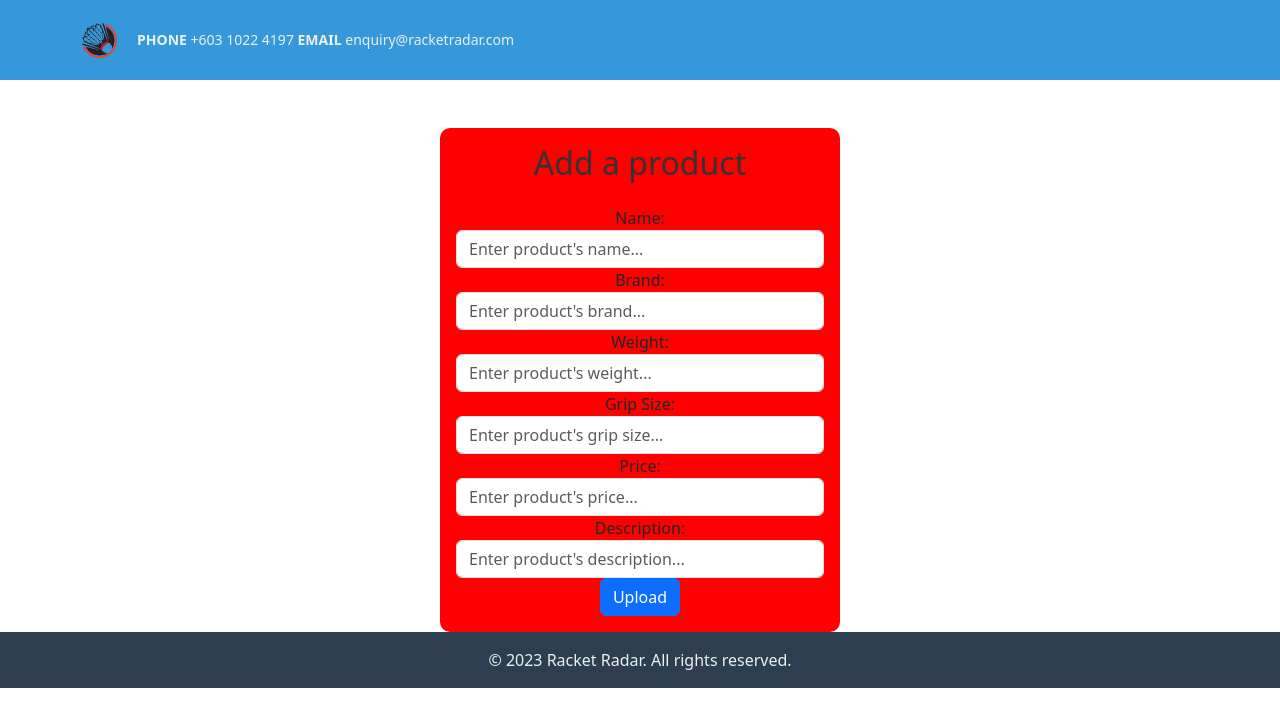
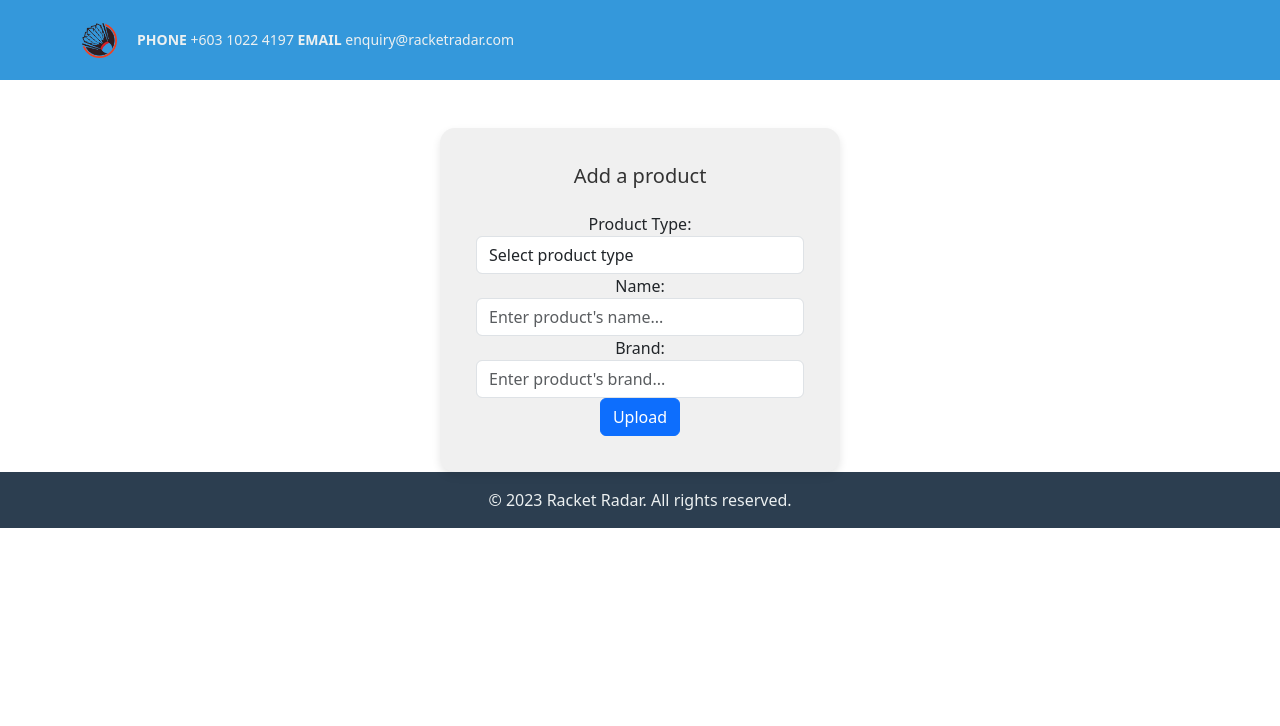
Before and after one commit to Aven2002/RacketRaptor, a Vue app: page /add-product in a window 1280 px wide. Shown: the top 726 px of the page. Built offline with nearby package versions, Linux system fonts and the light colour scheme.

Commit message:
Applied Logic Operation & Styling

```diff
--- a/src/views/AddProductView.vue
+++ b/src/views/AddProductView.vue
@@ -14,6 +14,23 @@
         </div>
 
         <form @submit.prevent="addProduct">
+          <div class="form-group">
+            <label for="ProductType">Product Type:</label>
+            <select
+              id="productType"
+              v-model="productType"
+              required
+              class="form-control"
+            >
+              <option value="" disabled>Select product type</option>
+              <option value="Racket">Racket</option>
+              <option value="Shuttlecock">Shuttlecock</option>
+              <option value="Shoes">Shoes</option>
+              <option value="Accessories">Accessories</option>
+            </select>
+          </div>
+
+          <div>
             <div class="form-group">
               <label for="ProductName">Name:</label>
               <input
@@ -38,6 +55,8 @@
               />
             </div>
 
+            <!-- Additional fields based on product type -->
+            <div v-if="productType === 'Racket'">
               <div class="form-group">
                 <label for="ProductWeight">Weight:</label>
                 <input
@@ -61,7 +80,11 @@
                   placeholder="Enter product's grip size..."
                 />
               </div>
+            </div>
 
+            <div
+              v-if="productType === 'Racket' || productType === 'Shuttlecock'"
+            >
               <div class="form-group">
                 <label for="Price">Price:</label>
                 <input
@@ -73,17 +96,16 @@
                   placeholder="Enter product's price..."
                 />
               </div>
+            </div>
 
-          <div class="form-group">
-            <label for="Description">Description:</label>
-            <input
-              type="text"
-              id="productDescription"
-              v-model="productDescription"
-              required
-              class="form-control"
-              placeholder="Enter product's description..."
-            />
+            <!-- Additional fields based on product type -->
+            <div v-if="productType === 'Shoes'">
+              <!-- Add fields specific to Shoes -->
+            </div>
+
+            <div v-if="productType === 'Accessories'">
+              <!-- Add fields specific to Accessories -->
+            </div>
           </div>
 
           <button type="submit" class="btn btn-primary btn-block">
@@ -99,14 +121,24 @@
 export default {
   data() {
     return {
+      productType: "",
       productName: "",
       productBrand: "",
       productWeight: "",
       productGripSize: "",
       productPrice: "",
-      productDescription: "",
       alertMessage: "",
     };
+  },
+  watch: {
+    productType: function () {
+      // Reset values when product type changes
+      this.productName = "";
+      this.productBrand = "";
+      this.productWeight = "";
+      this.productGripSize = "";
+      this.productPrice = "";
+    },
   },
   methods: {
     async addProduct() {
@@ -175,14 +207,23 @@ export default {
 .input:focus {
   border-color: #3498db;
 }
+
 .card {
   border: none;
-  border-radius: 10px;
-  background-color: red;
+  border-radius: 15px;
+  background-color: #f0f0f0;
+  box-shadow: 0 4px 8px rgba(0, 0, 0, 0.1);
+  padding: 20px;
 }
 
 .card-title {
   color: #333333;
+  font-size: 20px;
+  margin-bottom: 15px;
+}
+
+.card-content {
+  margin: 15px 0; /* Adjust the margin around the content */
 }
 
 .alert {
```
Lines whose indentation alone changed are shown as unchanged.
